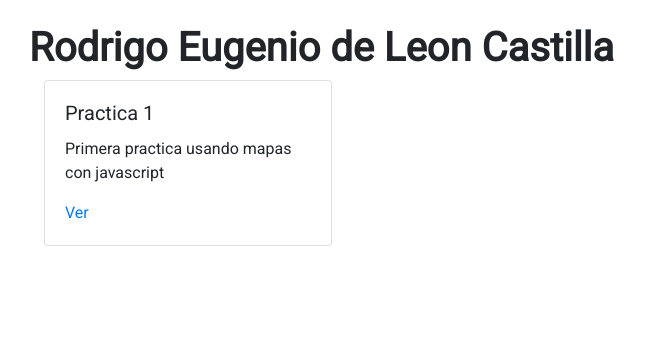
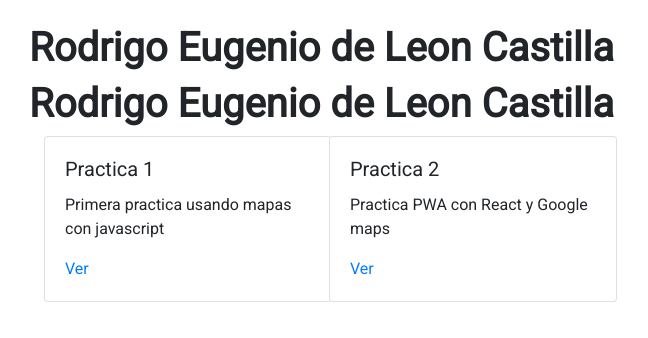
Before and after one commit to rodri-dot-git/sistemas-geo, a plain HTML site: page index.html in a window 1280 px wide. Shown: the whole page, without its empty margins (41-689 px from the left). Drawn offline with nearby package versions, Linux system fonts and the light colour scheme; some packages are replaced by stand-ins of ours.

Commit message:
practica 2 index

```diff
--- a/index.html
+++ b/index.html
@@ -23,6 +23,13 @@
             <div class="row">
                 <h1>Rodrigo Eugenio de Leon Castilla</h1>
             </div>
+        </div>
+    </div>
+    <div class="container-fluid">
+        <div class="container">
+            <div class="row">
+                <h1>Rodrigo Eugenio de Leon Castilla</h1>
+            </div>
             <div class="row">
                 <div class="col-3">
                     <div class="card" style="width: 18rem;">
@@ -30,6 +37,15 @@
                             <h5 class="card-title">Practica 1</h5>
                             <p class="card-text">Primera practica usando mapas con javascript</p>
                             <a href="./practica1/index.html" class="card-link">Ver</a>
+                        </div>
+                    </div>
+                </div>
+                <div class="col-3">
+                    <div class="card" style="width: 18rem;">
+                        <div class="card-body">
+                            <h5 class="card-title">Practica 2</h5>
+                            <p class="card-text">Practica PWA con React y Google maps</p>
+                            <a href="./practica2/index.html" class="card-link">Ver</a>
                         </div>
                     </div>
                 </div>
```
